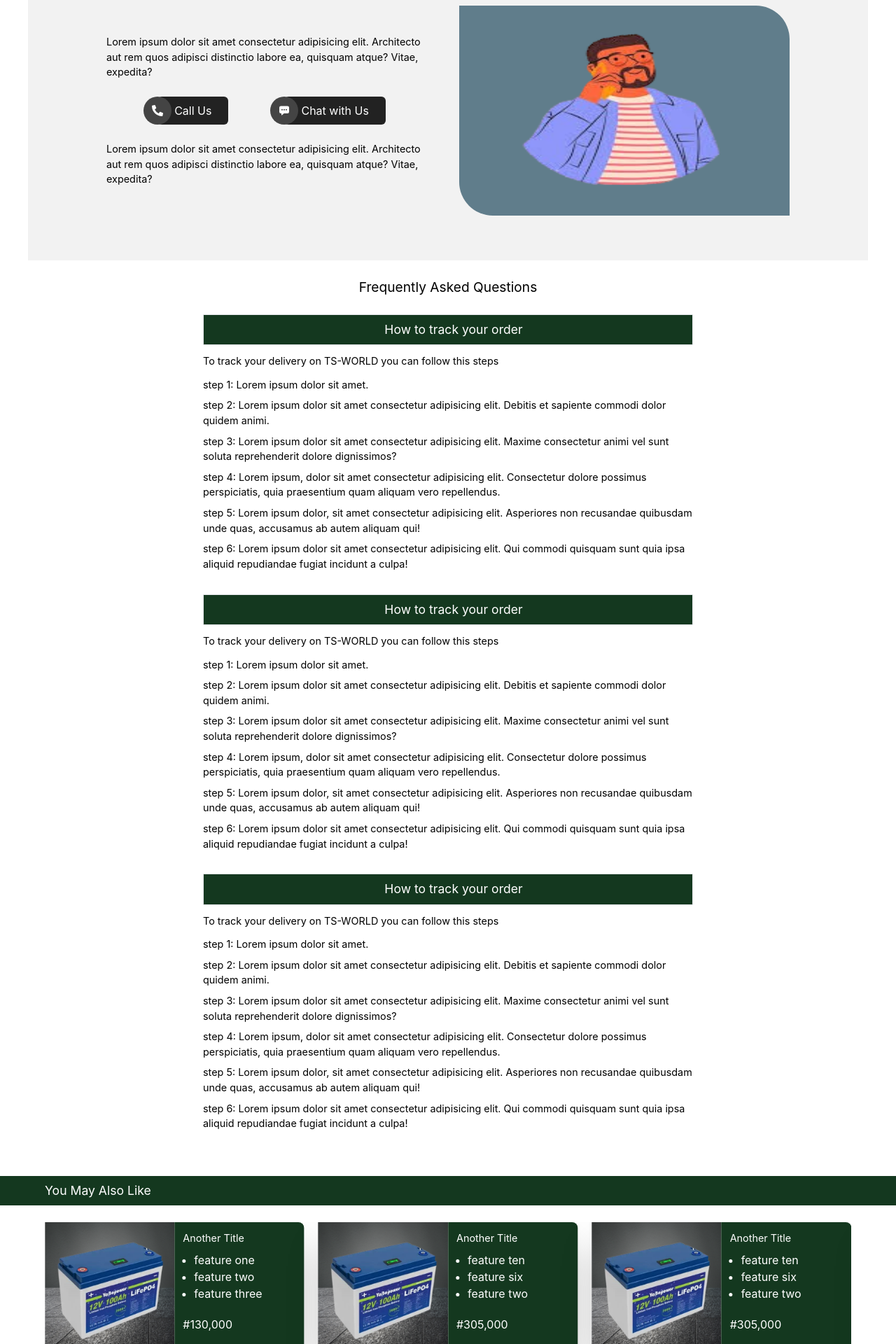
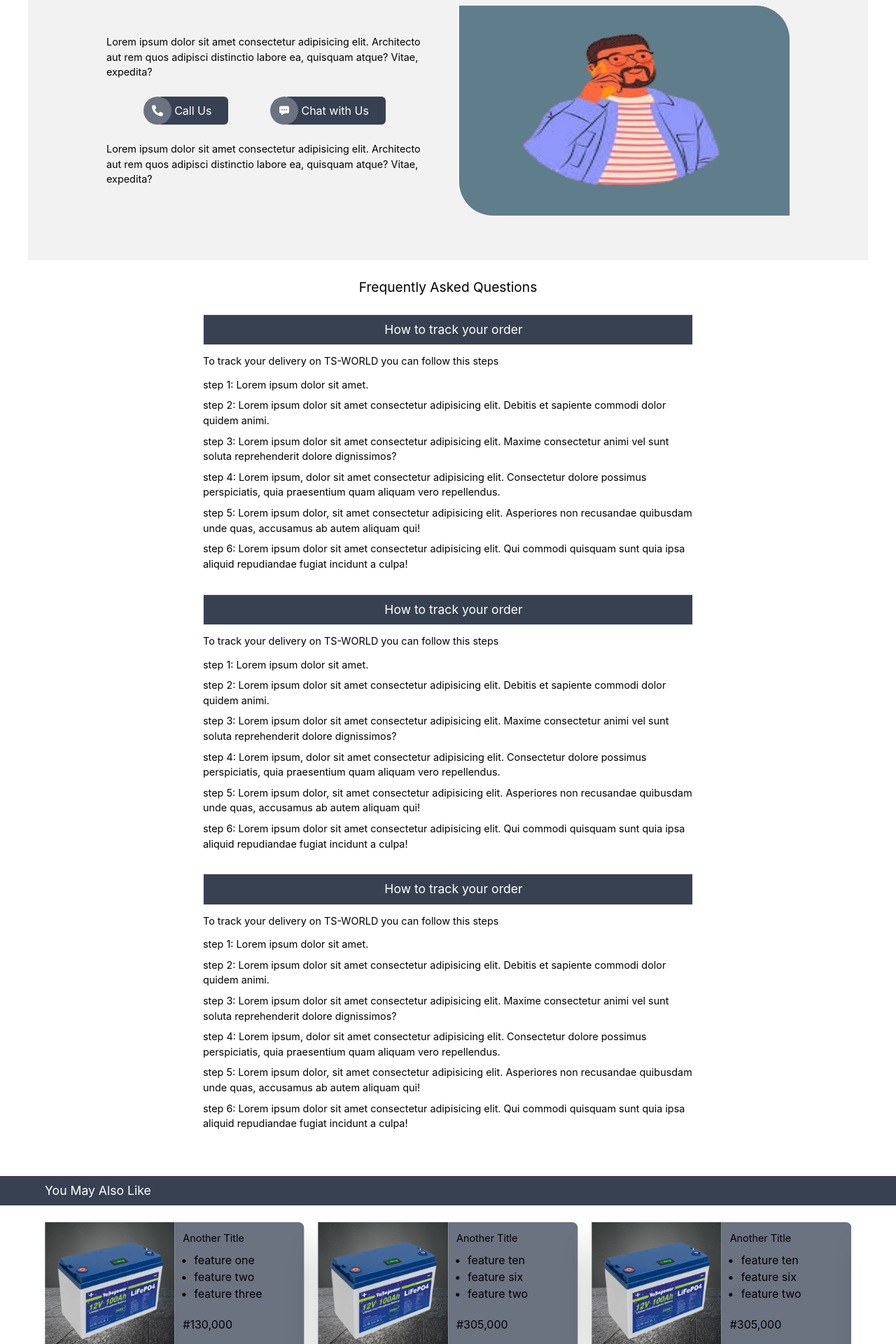
Before and after one commit to teslimdev/tsworld, a React (Create React App) app: page /Contacts in a window 1280 px wide. Shown: the part 120-2040 px from the top of the page at 70% size. Built offline with nearby package versions, Linux system fonts and the light colour scheme; the HTML template or start-up script is replaced by a standard one.

Commit message:
help page update

```diff
--- a/src/Container/Contacts/Contacts.jsx
+++ b/src/Container/Contacts/Contacts.jsx
@@ -90,20 +90,20 @@ const Contacts = () => {
               <div className="  md:flex justify-center gap-20">
               <div className=" text-center md:text-start pt-6 ">
                   <a href="tel:+2348184370911" className=" relative">
-                    <button className=" bg-[#222222] text-white py-2 px-6 rounded-md w-fit ">
+                    <button className=" bg-gray-700  text-white py-2 px-6 rounded-md w-fit ">
                       Call Us
                     </button>
-                    <div className=" absolute w-10 h-10 top-[-10px] bg-[#444444]   flex justify-center items-center rounded-full left-[-20px] ">
+                    <div className=" absolute w-10 h-10 top-[-10px] bg-gray-500   flex justify-center items-center rounded-full left-[-20px] ">
                       <FaPhoneAlt className="     text-white   " />
                     </div>
                   </a>
                 </div>
                 <div className=" text-center md:text-start pt-6  ">
                   <a href="https://wa.link/jzu6e1" className=" relative ">
-                    <button className=" bg-[#222222] text-white py-2 px-6 rounded-md w-fit ">
+                    <button className=" bg-gray-700  text-white py-2 px-6 rounded-md w-fit ">
                       Chat with Us
                     </button>
-                    <div className=" absolute w-10 h-10 top-[-10px] bg-[#444444]   flex justify-center items-center rounded-full left-[-20px] ">
+                    <div className=" absolute w-10 h-10 top-[-10px] bg-gray-500  flex justify-center items-center rounded-full left-[-20px] ">
                       <IoChatboxEllipses className="     text-white   " />
                     </div>
                   </a>
@@ -128,7 +128,7 @@ const Contacts = () => {
           </h2>
 
           <div>
-            <div className=" max-w-[700px] bg-[#14381f]  border  m-auto  py-2 gap-6 ">
+            <div className=" max-w-[700px] bg-gray-700  border  m-auto  py-2 gap-6 ">
               <h3 className=" text-white md:text-center  pl-4 text-[1.1rem] ">
                 How to track your order
               </h3>
@@ -180,7 +180,7 @@ const Contacts = () => {
           </div>
 
           <div className=" pt-8">
-            <div className=" max-w-[700px] bg-[#14381f]  border  m-auto  py-2 gap-6 ">
+            <div className=" max-w-[700px] bg-gray-700  border  m-auto  py-2 gap-6 ">
               <h3 className=" text-white md:text-center  pl-4 text-[1.1rem] ">
                 How to track your order
               </h3>
@@ -232,7 +232,7 @@ const Contacts = () => {
           </div>
 
           <div className=" pt-8">
-            <div className=" max-w-[700px] bg-[#14381f]  border  m-auto  py-2 gap-6 ">
+            <div className=" max-w-[700px] bg-gray-700  border  m-auto  py-2 gap-6 ">
               <h3 className=" text-white md:text-center  pl-4 text-[1.1rem] ">
                 How to track your order
               </h3>
@@ -287,7 +287,7 @@ const Contacts = () => {
 
       <div>
      <div className=" py-6">
-          <div className="bg-[#14381f]">
+          <div className="bg-gray-700">
           <h2 className="px-6 max-w-[1200px] m-auto py-2 text-white text-[1.1rem] ">
             You May Also Like
           </h2>
@@ -341,7 +341,7 @@ const Contacts = () => {
                         alt=""
                         className="h-[192px] w-fit"
                       />
-                      <div className="rounded-e-lg bg-[#14381f] text-white px-3 py-3">
+                      <div className="rounded-e-lg bg-gray-500  px-3 py-3">
                         <h3 className="text-[.9rem] pb-2">{item.title}</h3>
                         <ul className="list-disc pl-4">
                           {item.features.map((feature, index) => (
```
